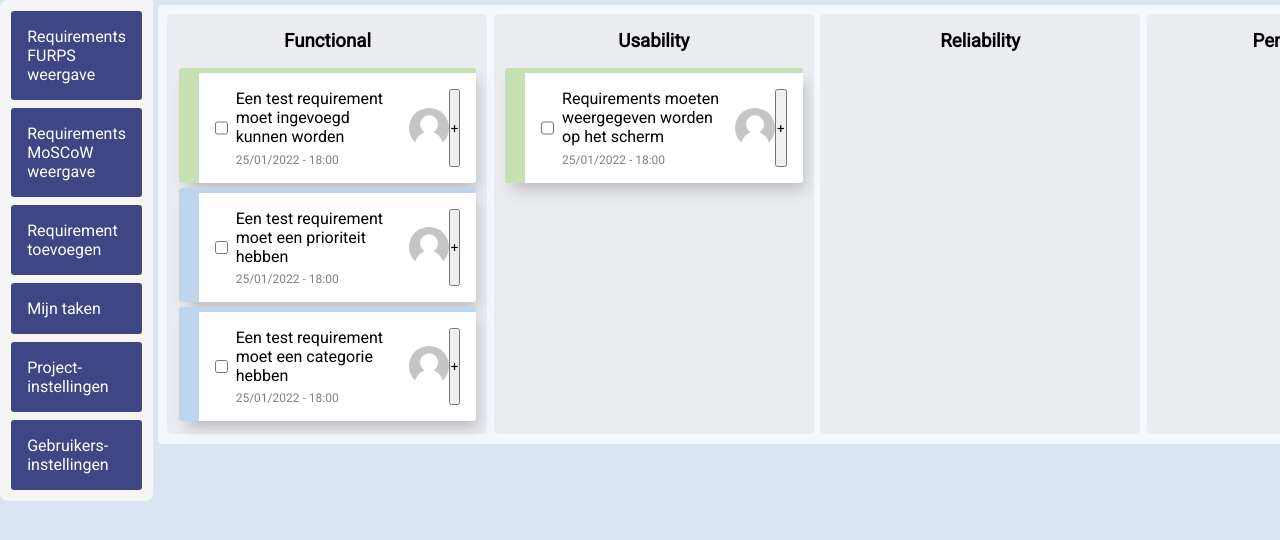
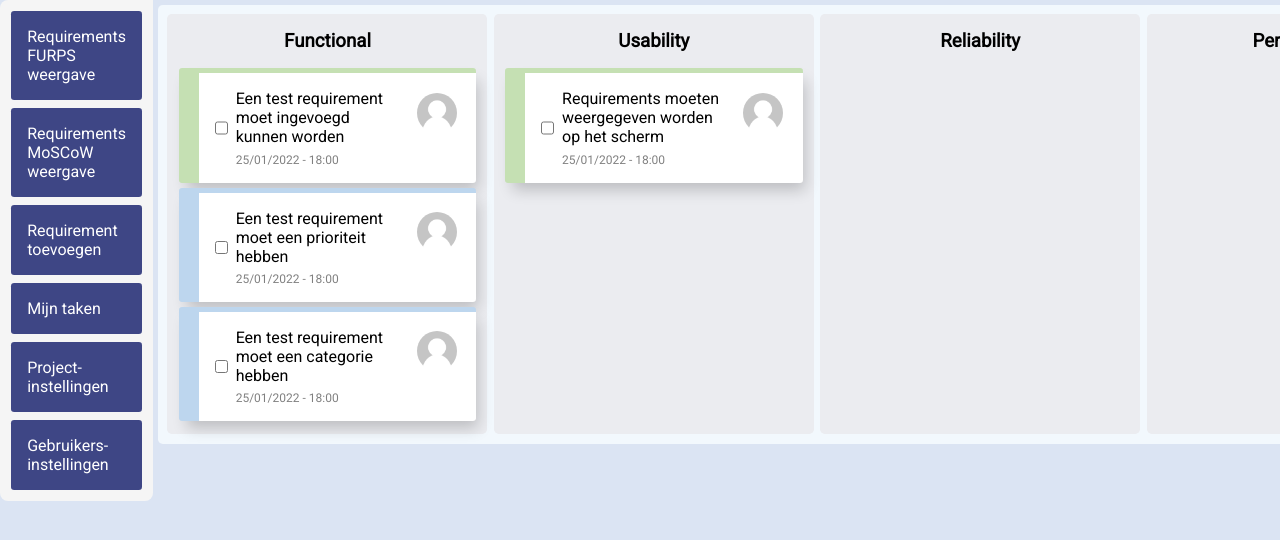
Before and after one commit to royschrauwen/requirementanalyse, a PHP site: page /requirementanalyse/development/index.php?view=furps in a window 1280 px wide; the page is wider, and only the part inside the window is pictured. Shown: the part 90-630 px from the top of that part. Run offline with PHP 8.4, Linux system fonts and the light colour scheme; data comes from the database, SQL or seed files in the repository.

Commit message:
Image of user on button

```diff
--- a/development/classes/Project.class.php
+++ b/development/classes/Project.class.php
@@ -203,10 +203,14 @@ class Project
                 $requirement->getDateTimeDeadline() .
                 "</span>";
             echo "</div>";
+            // echo "<img class=\"card-image\" src=./images/profielfoto/";
+            // echo $requirement->getUserTaskId();
+            // echo ".jpg width=80 height=80>";
+            echo "<button name=\"assignToMe\" id=\"" . $requirement->getId() . "_" . $_SESSION["userid"] . "\">";
             echo "<img class=\"card-image\" src=./images/profielfoto/";
             echo $requirement->getUserTaskId();
             echo ".jpg width=80 height=80>";
-            echo "<button name=\"assignToMe\" id=\"" . $requirement->getId() . "_" . $_SESSION["userid"] . "\">+</button>";
+            echo "</button>";
             echo "</div>";
     }
 
--- a/development/index.php
+++ b/development/index.php
@@ -25,6 +25,20 @@ input[type=checkbox] {
 }
 input[type=checkbox]:hover {
     color: green;
+}
+
+button {
+    text-align: center;
+    padding: 0.2rem;
+    height: fit-content;
+    width: fit-content;
+    cursor: copy;
+    background: none;
+    border: none;
+}
+
+button:hover{
+    border: 1px green solid;
 }
 
     </style>
--- a/development/update.php
+++ b/development/update.php
@@ -10,8 +10,6 @@ require_once ("./includes/functions.inc.php");
 $requirementId = isset($_GET['rid']) ?  (int)$_GET['rid'] : 127;
 $userId = isset($_GET['uid']) ?  (int)$_GET['uid'] : 3;
 $returnView = isset($_GET['return']) ?  $_GET['return'] : "furps";
-
-
 
 $database = new Database();
 
```
